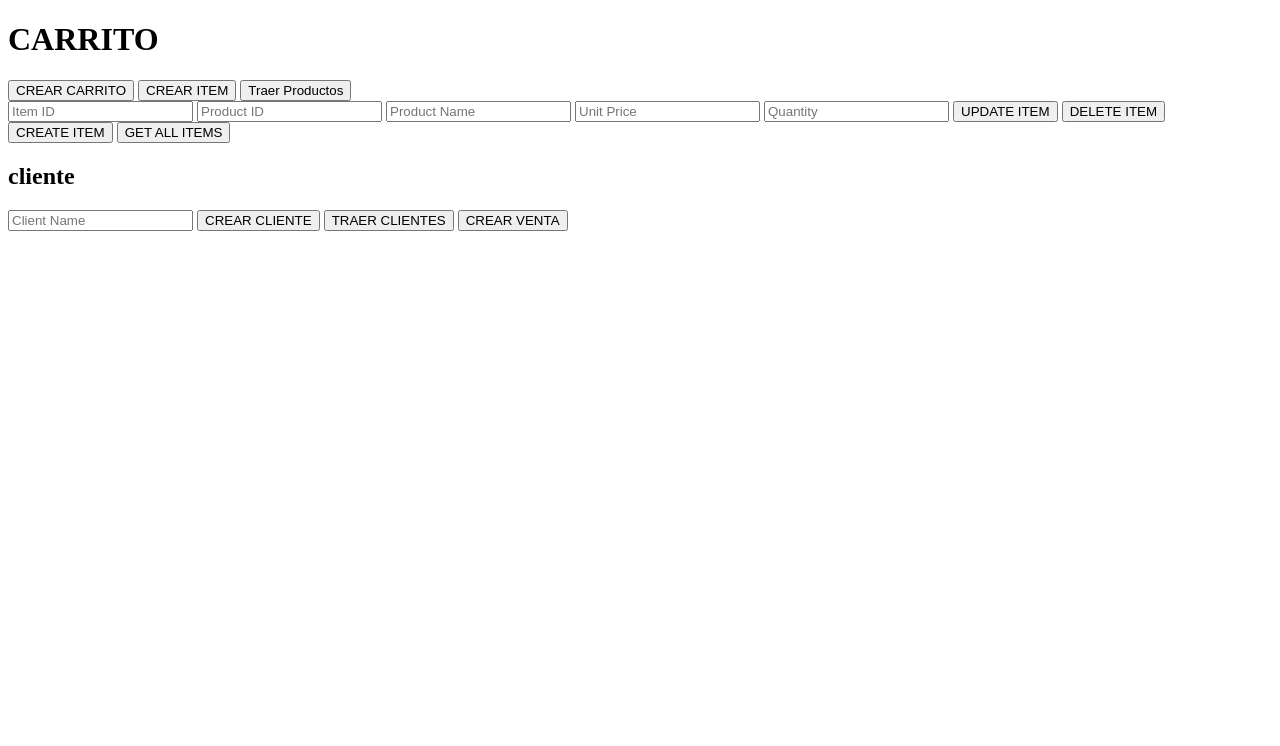
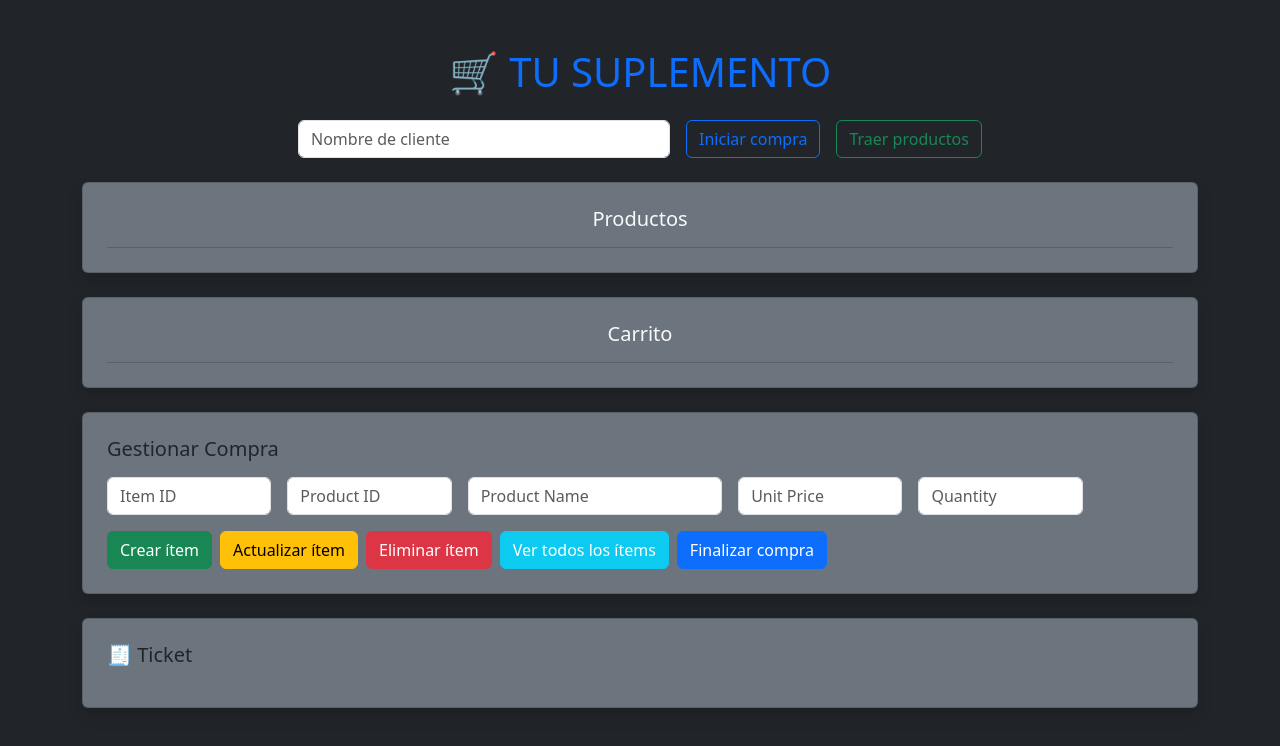
Before and after one commit to adrikaso/Trabajo-Programacion-3, a website: page frontend/testCarrito.html in a window 1280 px wide. Drawn offline with nearby package versions, Linux system fonts and the light colour scheme.

Commit message:
Mejora de interfaz grafica

```diff
--- a/frontend/testCarrito.html
+++ b/frontend/testCarrito.html
@@ -2,48 +2,83 @@
 <html lang="en">
 
 <head>
-    <meta charset="UTF-8">
-    <meta name="viewport" content="width=device-width, initial-scale=1.0">
-    <title>Document</title>
+<meta charset="UTF-8" />
+<meta name="viewport" content="width=device-width, initial-scale=1.0" />
+<title>Test Carrito</title>
+
+<link
+rel="stylesheet"
+href="https://cdn.jsdelivr.net/npm/bootstrap@5.3.3/dist/css/bootstrap.min.css"
+/>
 </head>
 
-<body>
+<body class="bg-dark text-light">
 
+    <div class="container py-5">
+        <h1 class="mb-4 text-center text-primary">🛒 TU SUPLEMENTO</h1>
+        <!-- Sección botones principales -->
+        <div class="mb-4 d-flex flex-wrap gap-3 justify-content-center">
+            <div class="col-md-4">
+                <input type="text" class="form-control" id="inputClientName" placeholder="Nombre de cliente">
+            </div>
+            <button id="btnCrearCarrito" class="btn btn-outline-primary">Iniciar compra</button>
+            <button id="btnGetAllProducts" class="btn btn-outline-success">Traer productos</button>
+        </div>
 
+        <!-- Sección productos -->
+        <section id="productSection" class="card p-4 mb-4 shadow bg-secondary">
+            <h5 class="mb-3 text-center text-light">Productos</h5>
+            <ul id="productList" class="list-group"></ul>
+        </section>
 
+        <!-- Sección carrito -->
+        <section id="cartSection" class="card p-4 mb-4 shadow bg-secondary">
+            <h5 class="mb-3 text-center text-light">Carrito</h5>
+            <ul id="cartList" class="list-group"></ul>
+        </section>
 
-    <h1>CARRITO</h1>
+        <!-- Sección ITEM -->
+        <section id="itemSection" class="card p-4 mb-4 shadow bg-secondary">
+            <h5 class="mb-3">Gestionar Compra</h5>
 
+            <div class="row g-3">
+                <div class="col-md-2">
+                    <input type="text" class="form-control" id="inputItemID" placeholder="Item ID">
+                </div>
+                <div class="col-md-2">
+                    <input type="text" class="form-control" id="inputProductID" placeholder="Product ID">
+                </div>
+                <div class="col-md-3">
+                    <input type="text" class="form-control" id="inputProductName" placeholder="Product Name">
+                </div>
+                <div class="col-md-2">
+                    <input type="text" class="form-control" id="inputUnitPrice" placeholder="Unit Price">
+                </div>
+                <div class="col-md-2">
+                    <input type="text" class="form-control" id="inputQuantity" placeholder="Quantity" required>
+                </div>
+            </div>
 
-    <button id="btnCrearCarrito">CREAR CARRITO</button>
+            <div class="mt-3 d-flex flex-wrap gap-2">
+                <button id="btnTestCreateItem" class="btn btn-success">Crear ítem</button>
+                <button id="btnTestUpdateItem" class="btn btn-warning">Actualizar ítem</button>
+                <button id="btnTestDeleteItem" class="btn btn-danger">Eliminar ítem</button>
+                <button id="btnGetAllItems" class="btn btn-info text-white">Ver todos los ítems</button>
+                <button id="btnFinalizePurchase" class="btn btn-primary">Finalizar compra</button>
+            </div>
+        </section>
 
-    <button id="btnCrearItem">CREAR ITEM</button>
+        <!-- Sección ticket -->
+        <section id="ticketSection" class="card p-4 shadow bg-secondary">
+            <h5 class="mb-3">🧾 Ticket</h5>
 
-    <button id="btnGetAllProducts">Traer Productos</button>
+            <div class="row g-3 align-items-end">
+                <div class="col-md-8 d-flex flex-wrap gap-2">
 
-
-    <section>
-        <input type="text" id="inputItemID" placeholder="Item ID">
-        <input type="text" id="inputProductID" placeholder="Product ID">
-        <input type="text" id="inputProductName" placeholder="Product Name">
-        <input type="text" id="inputUnitPrice" placeholder="Unit Price">
-        <input type="text" id="inputQuantity" placeholder="Quantity">
-        <button id="btnTestUpdateItem">UPDATE ITEM</button>
-        <button id="btnTestDeleteItem">DELETE ITEM</button>
-        <button id="btnTestCreateItem">CREATE ITEM </button>
-        <button id="btnGetAllItems">GET ALL ITEMS</button>
-    </section>
-
-    <section>
-        <h2>cliente</h2>
-        <input type="text" id="inputClientName" placeholder="Client Name">
-        <button id="btnTestCreateClient">CREAR CLIENTE</button>
-        <button id="btnGetAllClients">TRAER CLIENTES</button>
-
-        <button id="btnCreateSale">CREAR VENTA</button>
-
-    </section>
-
+                </div>
+            </div>
+        </section>
+    </div>
     <script src="assets/js/testCarrito.js"></script>
 </body>
 
```
